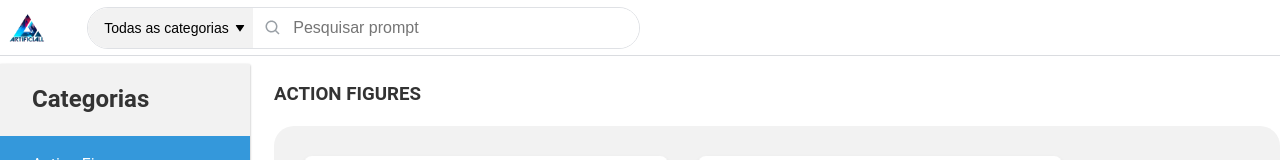
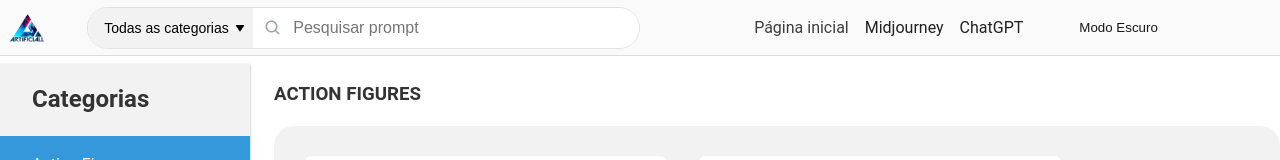
Before and after one commit to matheusqueirozds/biblioteca-artificiall, a Next.js app: page /midjourney in a window 1280 px wide. Shown: the top 160 px of the page. Built offline with nearby package versions, Linux system fonts and the light colour scheme.

Commit message:
Atualizações na UI do Header.js

```diff
--- a/components/Midjourney/Header/Header.js
+++ b/components/Midjourney/Header/Header.js
@@ -8,9 +8,6 @@
 	NavMenu,
 	NavItem,
 	DarkModeToggle,
-	HamburgerMenu,
-	HamburgerCheckbox,
-	HamburgerSpan,
 	RightContainer,
 	LeftContainer,
 	SearchIcon,
@@ -35,7 +32,7 @@
 			<div>
 				<LeftContainer>
 					<Link href="/" style={{ textDecoration: "none", opacity: "1" }}>
-						<Logo src="./logo-head.webp" alt="Biblioteca Artificiall" />
+						<Logo src="./logo.webp" alt="Biblioteca Artificiall" />
 					</Link>
 					<SearchBar>
 						<SearchInput
--- a/components/Midjourney/Header/HeaderStyles.js
+++ b/components/Midjourney/Header/HeaderStyles.js
@@ -6,7 +6,7 @@
 	left: 0;
 	width: 100%;
 	z-index: 1000;
-	background-color: #ffffff;
+	background-color: #fafafa;
 	color: #000;
 	border-bottom: 1px solid #dadce0;
 
@@ -92,7 +92,9 @@
 	}
 `;
 
-export const RightContainer = styled(LeftContainer)``;
+export const RightContainer = styled(LeftContainer)`
+	color: #000;
+`;
 
 export const NavMenu = styled.nav`
 	display: flex;
@@ -103,14 +105,14 @@
 	margin-right: 1rem;
 	background-color: transparent;
 	border: none;
-	color: ${({ theme }) => theme.headerText};
+	color: #000;
 	cursor: pointer;
 `;
 
 export const DarkModeToggle = styled.button`
 	background-color: transparent;
 	border: none;
-	color: ${({ theme }) => theme.headerText};
+	color: #000;
 	cursor: pointer;
 `;
 
```
